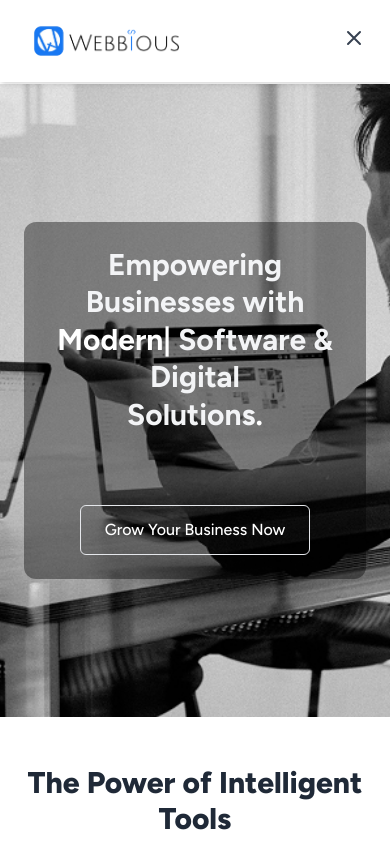
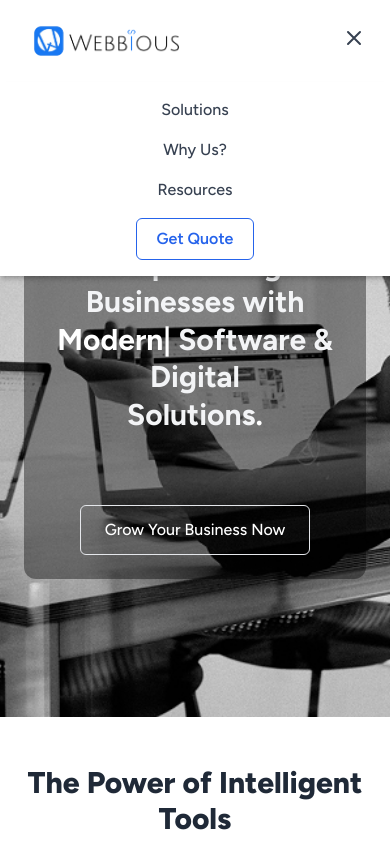
Before and after one commit to pradeep-08/Webbious, a React (Vite) app: page / in a window 390 px wide. Both pictures are taken after a click on the button 354 px from the left and 37 px from the top of the page. Shown: the top 844 px of the page. Built offline with nearby package versions, Linux system fonts and the light colour scheme.

Commit message:
added hamburger nav content

```diff
--- a/src/Component/Navbar.jsx
+++ b/src/Component/Navbar.jsx
@@ -1,7 +1,5 @@
 import React, { useState } from 'react';
 import Logo from './img/fulLogo.png';
-
-
 
 const Header = () => {
     const [menuOpen, setMenuOpen] = useState(false);
@@ -9,12 +7,10 @@ const Header = () => {
     return (
         <header className="fixed top-0 left-0 w-full bg-white text-black shadow-md z-50">
             <div className="relative max-w-screen-xl mx-auto flex items-center justify-between px-6 py-4">
-                {/* Left - Logo */}
                 <div className="flex items-center">
                     <img src={Logo} alt="Logo" className="h-[50px] w-auto" />
                 </div>
 
-                {/* Center - Nav */}
                 <nav className="absolute left-1/2 transform -translate-x-1/2 hidden md:flex space-x-24">
                     <a href="#solutions" className="text-base font-medium text-gray-700 hover:text-blue-600">
                         Solutions
@@ -27,14 +23,12 @@ const Header = () => {
                     </a>
                 </nav>
 
-                {/* Right - Get Quote */}
                 <div className="hidden md:block">
                     <button className="px-5 py-2 border border-blue-600 text-blue-600 rounded-md font-semibold hover:bg-blue-50 transition">
                         Get Quote
                     </button>
                 </div>
 
-                {/* Mobile Hamburger */}
                 <div className="md:hidden">
                     <button onClick={() => setMenuOpen(!menuOpen)} className="text-gray-700 hover:text-blue-700">
                         <svg className="w-6 h-6" fill="none" stroke="currentColor" viewBox="0 0 24 24">
@@ -47,8 +41,26 @@ const Header = () => {
                     </button>
                 </div>
             </div>
+
+            {menuOpen && (
+                <div className="md:hidden bg-white shadow-md">
+                    <nav className="flex flex-col items-center space-y-4 py-4">
+                        <a href="#solutions" className="text-base font-medium text-gray-700 hover:text-blue-600">
+                            Solutions
+                        </a>
+                        <a href="#why-us" className="text-base font-medium text-gray-700 hover:text-blue-600">
+                            Why Us?
+                        </a>
+                        <a href="#resources" className="text-base font-medium text-gray-700 hover:text-blue-600">
+                            Resources
+                        </a>
+                        <button className="mt-2 px-5 py-2 border border-blue-600 text-blue-600 rounded-md font-semibold hover:bg-blue-50 transition">
+                            Get Quote
+                        </button>
+                    </nav>
+                </div>
+            )}
         </header>
-
     );
 };
 
```
